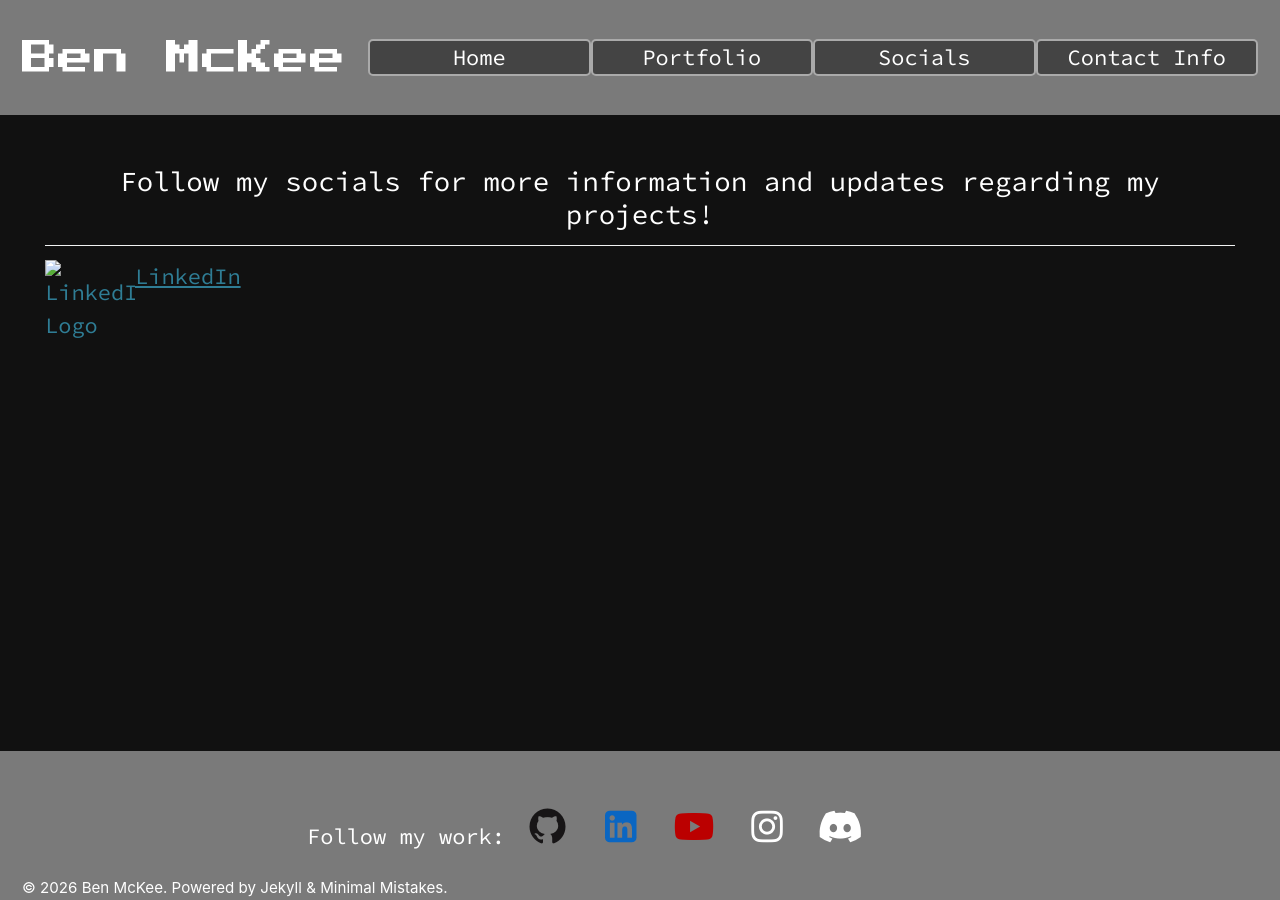
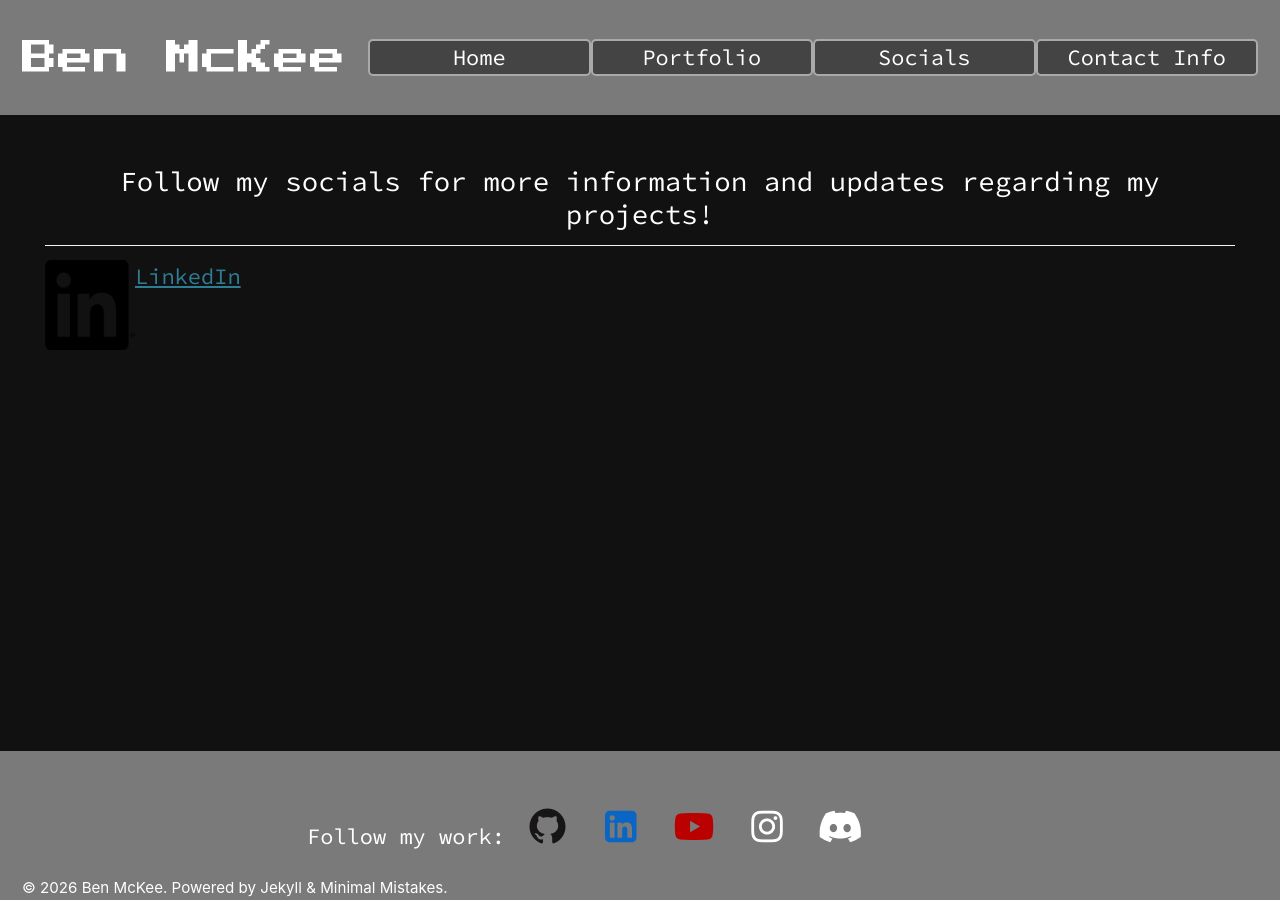
Before and after one commit to Bugglenuggets/Bugglenuggets.github.io, a Jekyll site: the page built from _pages/page-socials.md, in a window 1280 px wide. Built offline with Jekyll 4.4.1, drawn with Linux system fonts in a browser that asks for light colours; some web fonts are replaced.

Commit message:
Update page-socials.md

```diff
--- a/_pages/page-socials.md
+++ b/_pages/page-socials.md
@@ -7,7 +7,7 @@ permalink: /socials/
 <div display="flex" style="flex: 1 1 250px;" gap="2em">
   <div>
     <a href="https://www.linkedin.com/in/ben-mckee-bb17b33b0/">
-      <p><img src="" alt="LinkedIn Logo" style="float:left; height: 90px; width:90px;">LinkedIn</p>
+      <p><img src="/assets/images/InBug-Black.png" alt="LinkedIn Logo" style="fill: #0a66c2; float:left; height: 90px; width:90px;">LinkedIn</p>
     </a>
   </div>
 </div>
```
